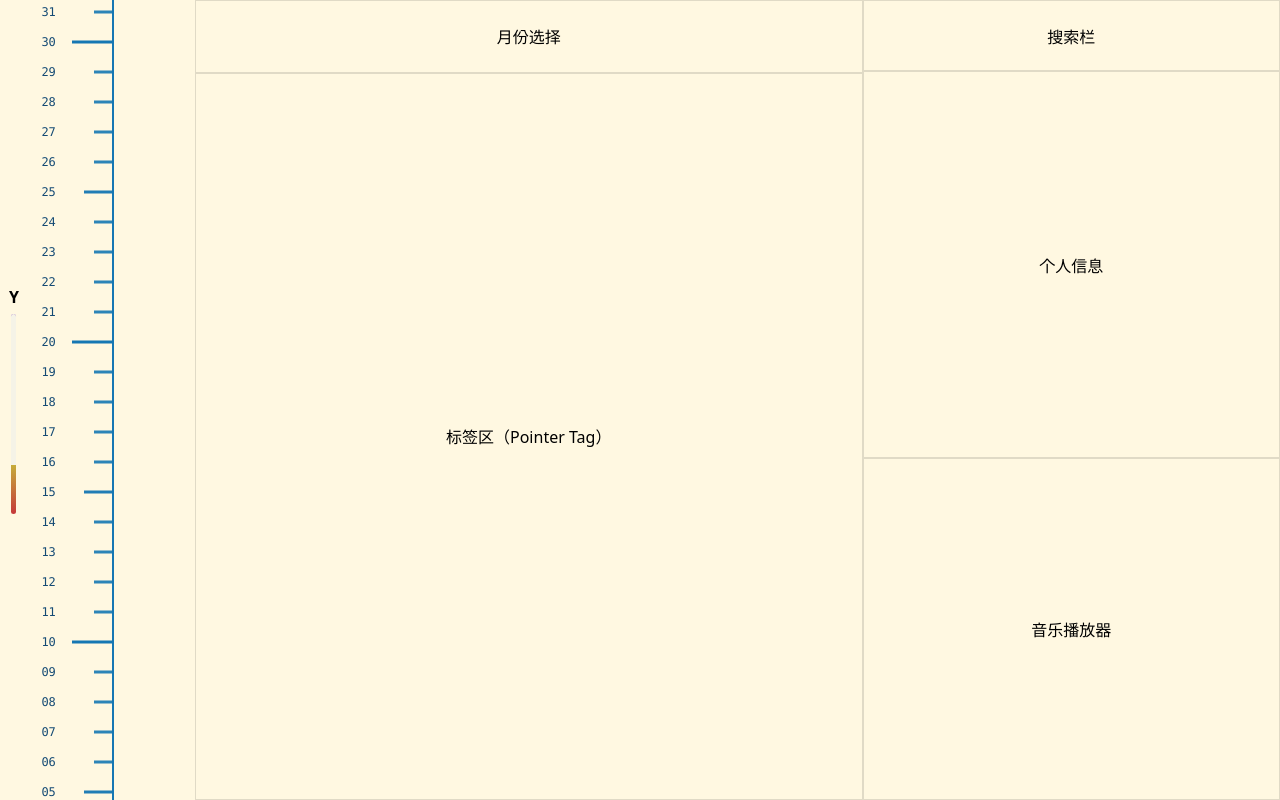
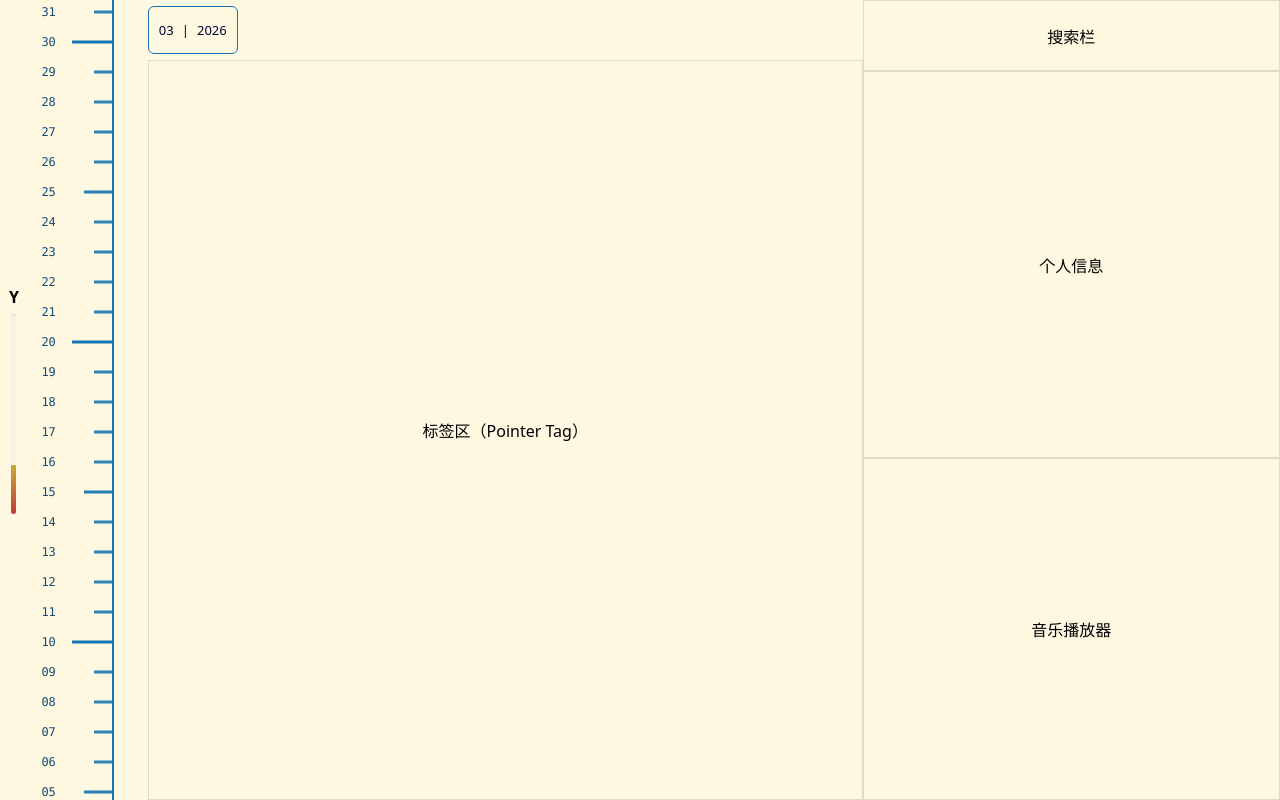
Before and after one commit to Ebotian/chrona, a Vue app: page / in a window 1280 px wide. Built offline with nearby package versions, Linux system fonts and the light colour scheme.

Commit message:
暂时勉强可行

```diff
--- a/src/components/home/MonthPicker.vue
+++ b/src/components/home/MonthPicker.vue
@@ -1,3 +1,98 @@
+<script setup lang="ts">
+
+const props = defineProps({
+  month: { type: Number, default: () => new Date().getMonth() + 1 }, // 1-12
+  year: { type: Number, default: () => new Date().getFullYear() }
+})
+
+const emits = defineEmits(['change'])
+
+const months = Array.from({ length: 12 }, (_, i) => i + 1)
+const yearRange = (() => {
+  const cur = new Date().getFullYear()
+  const start = cur - 5
+  const end = cur + 5
+  const arr: number[] = []
+  for (let y = start; y <= end; y++) arr.push(y)
+  return arr
+})()
+
+function onMonthChange(e: Event) {
+  const m = Number((e.target as HTMLSelectElement).value)
+  emits('change', { month: m, year: props.year })
+}
+
+function onYearChange(e: Event) {
+  const y = Number((e.target as HTMLSelectElement).value)
+  emits('change', { month: props.month, year: y })
+}
+</script>
+
 <template>
-  <div class="placeholder">月份选择</div>
+  <div class="outside-box">
+    <div class="left" role="group" aria-label="Month picker">
+      <select class="mp-select mp-month" :value="props.month" @change="onMonthChange" aria-label="Month">
+        <option v-for="m in months" :key="m" :value="m">{{ String(m).padStart(2, '0') }}</option>
+      </select>
+      <span class="sep">|</span>
+      <select class="mp-select mp-year" :value="props.year" @change="onYearChange" aria-label="Year">
+        <option v-for="y in yearRange" :key="y" :value="y">{{ y }}</option>
+      </select>
+    </div>
+
+    <div class="right" aria-hidden="true"></div>
+  </div>
 </template>
+
+<style scoped>
+.outside-box {
+  display: flex;
+  align-items: space-between;
+  width: 100%;
+  box-sizing: border-box;
+  padding: 6px 10px 6px 0;
+}
+
+.left {
+  position: relative;
+  display: inline-flex;
+  align-items: center;
+  gap: 8px;
+  padding: 6px 10px;
+  border: 1px solid #1772b4;
+  border-radius: 6px;
+  background: transparent;
+  color: #000035;
+  font-size: 13px;
+  box-sizing: border-box;
+  flex: 0 0 auto;
+}
+
+.mp-select {
+  -webkit-appearance: none;
+  -moz-appearance: none;
+  appearance: none;
+  background-color: transparent;
+  background-image: none;
+  border: none;
+  color: inherit;
+  font: inherit;
+  padding: 0;
+  margin: 0;
+}
+
+/* 保留可见的焦点状态（可选） */
+.mp-select:focus {
+  outline: 2px solid rgba(23, 114, 180, 0.18);
+  outline-offset: 2px;
+}
+
+
+.right {
+  flex: 1 1 0;
+  /* 固定宽度占位（改数字会把可见框整体向左/右微调） */
+  height: 100%;
+  pointer-events: none;
+  background: transparent;
+}
+</style>
--- a/src/pages/home.vue
+++ b/src/pages/home.vue
@@ -74,7 +74,7 @@ import MiniPlayer from '../components/home/MiniPlayer.vue'
 }
 
 .tag-col {
-  flex: 4 1 0;
+  flex:15 1 0;
   display: flex;
   flex-direction: column;
   overflow: auto;
@@ -121,11 +121,3 @@ import MiniPlayer from '../components/home/MiniPlayer.vue'
   min-height: 0;
 }
 </style>
-
-<style>
-/* 临时统一占位视觉：在页面级别覆盖所有占位组件的边框与圆角 */
-.home-container .placeholder {
-  border: 1px solid var(--border, rgba(0, 0, 0, 0.12));
-  border-radius: 0 !important;
-}
-</style>
```
